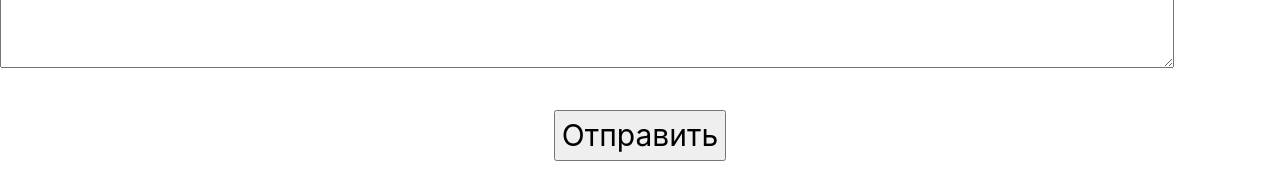
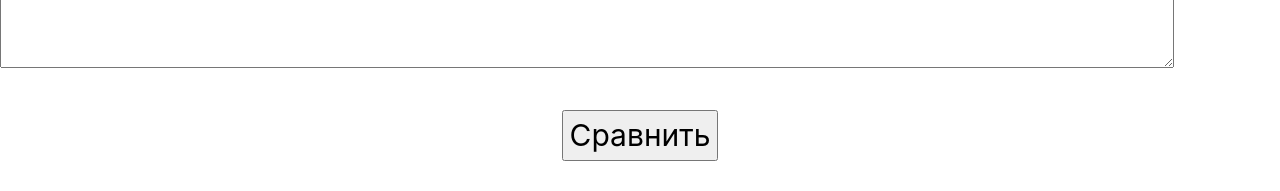
Before and after one commit to B00gard/dev.bx, a PHP site: page /HW/HWNY/pages/diffToolPage1.php in a window 1280 px wide. Shown: the part 1976-2167 px from the top of the page. Run offline with PHP 8.4, Linux system fonts and the light colour scheme.

Commit message:
Изменен текст на кнопке

```diff
--- a/HW/HWNY/pages/diffToolPage1.php
+++ b/HW/HWNY/pages/diffToolPage1.php
@@ -16,7 +16,7 @@ require_once("header.html");
 				</p>
 			</div>
 		</div>
-		<p class="text-center"><input type="submit" value="Отправить"></p>
+		<p class="text-center"><input type="submit" value="Сравнить"></p>
 	</form>
 </body>
 </html>
```
